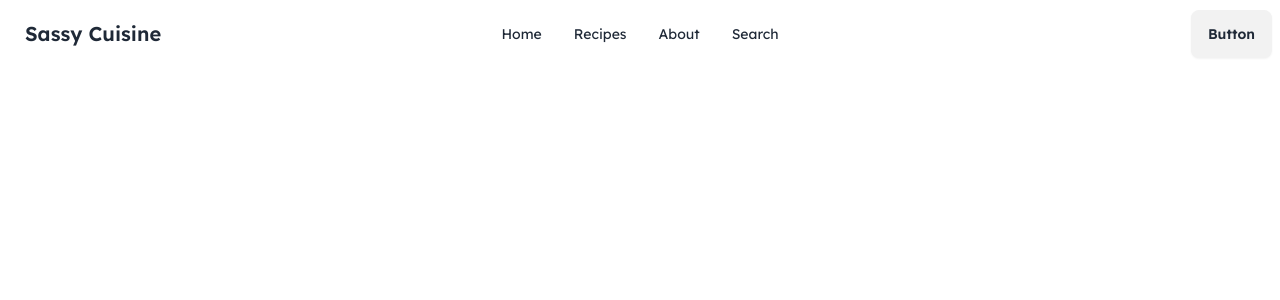
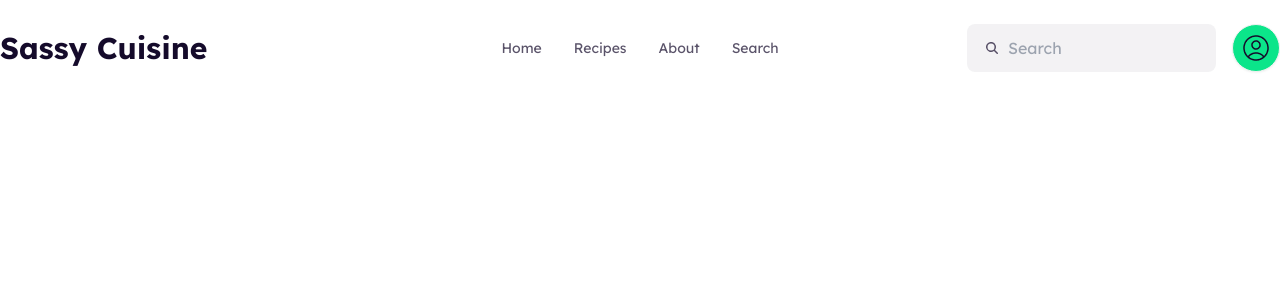
Before and after one commit to SM-Noushan/react-sassy-cuisine-ph-assignment-7, a React (Vite) app: page / in a window 1280 px wide. Shown: the top 300 px of the page. Built offline with nearby package versions, Linux system fonts and the light colour scheme.

Commit message:
updated nav

```diff
--- a/src/App.jsx
+++ b/src/App.jsx
@@ -1,7 +1,7 @@
 import Nav from "./components/header/Nav";
 function App() {
   return (
-    <div className="mx-auto max-w-[475px] md:container xl:max-w-screen-xl font-lexend">
+    <div className="mx-auto max-w-[425px] md:container xl:max-w-screen-xl font-lexend text-haiti-950">
       <Nav></Nav>
     </div>
   )
--- /dev/null
+++ b/src/components/header/Li.jsx
@@ -0,0 +1,12 @@
+const Li = () => {
+    return (
+        <>
+            <li><a>Home</a></li>
+            <li><a>Recipes</a></li>
+            <li><a>About</a></li>
+            <li><a>Search</a></li>
+        </>
+    );
+};
+
+export default Li;
--- a/src/components/header/Nav.jsx
+++ b/src/components/header/Nav.jsx
@@ -1,30 +1,32 @@
+import avatar from '../../assets/avatar-icon.png';
+import Li from './Li';
 const Nav = () => {
     return (
-        <div className="navbar">
-            <div className="navbar-start">
+        <div className="navbar my-4 px-4 lg:p-0">
+            <div className="navbar-start w-full lg:w-1/2">
                 <div className="dropdown">
-                    <div tabIndex={0} role="button" className="btn btn-ghost lg:hidden">
+                    <div tabIndex={0} role="button" className="btn btn-ghost pl-0 lg:hidden">
                         <svg xmlns="http://www.w3.org/2000/svg" className="h-5 w-5" fill="none" viewBox="0 0 24 24" stroke="currentColor"><path strokeLinecap="round" strokeLinejoin="round" strokeWidth="2" d="M4 6h16M4 12h8m-8 6h16" /></svg>
                     </div>
                     <ul tabIndex={0} className="menu menu-sm dropdown-content mt-3 z-[1] p-2 shadow bg-base-100 rounded-box w-52">
-                        <li><a>Home</a></li>
-                        <li><a>Recipes</a></li>
-                        <li><a>About</a></li>
-                        <li><a>Search</a></li>
+                        <Li />
                     </ul>
                 </div>
-                <a className="btn btn-ghost text-xl">Sassy Cuisine</a>
+                <a href="https://ph-assignment-7-sassy-cuisine-spa.surge.sh/" className="hover:cursor-pointer text-lg lg:text-3xl font-bold">Sassy Cuisine</a>
             </div>
             <div className="navbar-center hidden lg:flex">
-                <ul className="menu menu-horizontal px-1">
-                    <li><a>Home</a></li>
-                    <li><a>Recipes</a></li>
-                    <li><a>About</a></li>
-                    <li><a>Search</a></li>
+                <ul className="menu menu-horizontal px-1 opacity-70">
+                    <Li />
                 </ul>
             </div>
-            <div className="navbar-end">
-                <a className="btn">Button</a>
+            <div className="navbar-end md:gap-4">
+                <label className="input hidden md:flex items-center bg-haiti-950/5 gap-2">
+                    <svg xmlns="http://www.w3.org/2000/svg" viewBox="0 0 16 16" fill="currentColor" className="w-4 h-4 opacity-70"><path fillRule="evenodd" d="M9.965 11.026a5 5 0 1 1 1.06-1.06l2.755 2.754a.75.75 0 1 1-1.06 1.06l-2.755-2.754ZM10.5 7a3.5 3.5 0 1 1-7 0 3.5 3.5 0 0 1 7 0Z" clipRule="evenodd" /></svg>
+                    <input type="text" className="grow" placeholder="Search" />
+                </label>
+                <button className="btn btn-circle bg-spring-green-500 hover:bg-spring-green-600">
+                    <img src={avatar} alt="avatar-icon" />
+                </button>
             </div>
         </div>
     );
```
